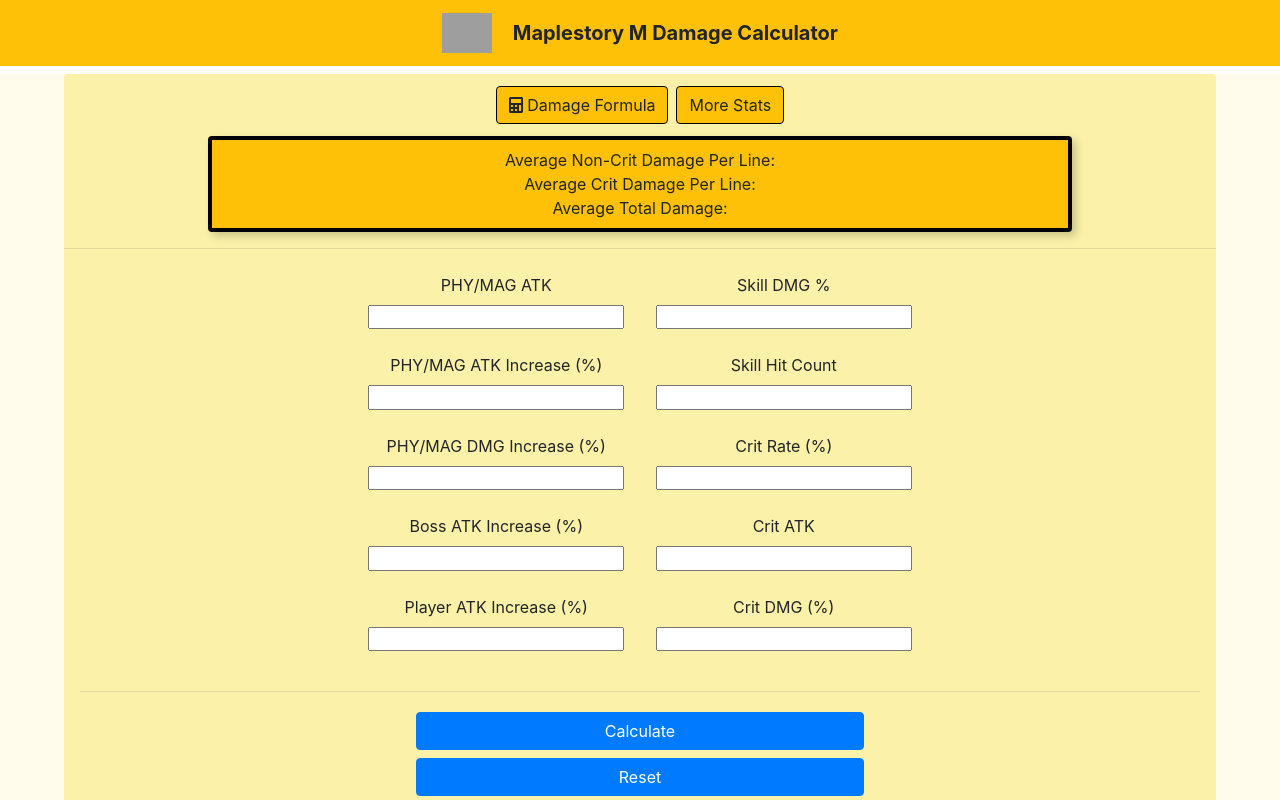
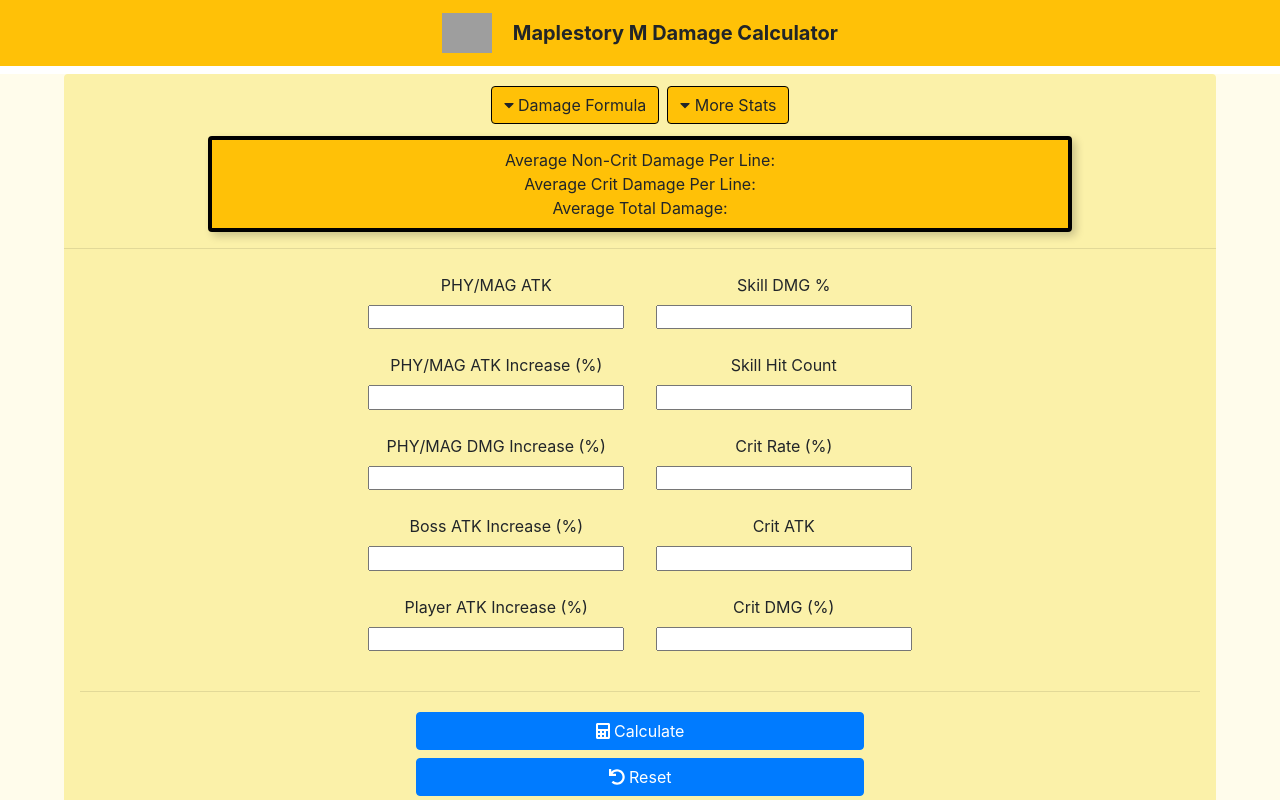
Before and after one commit to robinsongz/maplestorymcalc, a React (Create React App) app: page / in a window 1280 px wide. Built offline with nearby package versions, Linux system fonts and the light colour scheme; grey boxes are pictures that could not be loaded.

Commit message:
added icons

```diff
--- a/src/App.js
+++ b/src/App.js
@@ -1,17 +1,15 @@
 import React, {Component} from 'react';
 import {Atk, AtkIncrease, DmgIncrease, BossAtk, PlayerAtk, SkillDmg, SkillHit, CritRate, CritAtk, CritDmg} from './Components/CalculatorItems';
 import Swal from 'sweetalert2';
-import {CalculateButton, ResetButton } from './Components/Buttons';
+import {CalculateButton, ResetButton, MoreStatsButton, } from './Components/Buttons';
+import {DamageFormula, MoreStats } from './Components/PopUps'
 import DamageChart from './Components/DamageChart';
-import DamageFormula from './Components/DamageFormula';
 import Navbar from './Components/Navbar';
-import MoreStats from './Components/MoreStats';
 import './App.css';
 import { library } from '@fortawesome/fontawesome-svg-core'
-import { FontAwesomeIcon } from '@fortawesome/react-fontawesome'
-import { faCalculator, faTimes, faArrowRight, faArrowDown } from '@fortawesome/free-solid-svg-icons'
+import { faCalculator, faTimes, faArrowRight, faCaretDown, faSave, faUndo} from '@fortawesome/free-solid-svg-icons'
 
-library.add(faCalculator, faTimes, faArrowRight, faArrowDown)
+library.add(faCalculator, faTimes, faArrowRight, faCaretDown, faSave, faUndo )
 
 
 
@@ -36,7 +34,9 @@
                         totalBossDmg: '',
                         totalPlayerDmg: '',
                         damageFormula: false,
-                        moreStats: false
+                        moreStats: false,
+                        saveDamageChart: false,
+                        saveDamage: '',
 
                       }
     }
@@ -130,34 +130,21 @@
     render() {
         const show = (this.state.damageFormula) ? "show" : "" ;
         const hi = (this.state.moreStats) ? "show" : "" ;
-
         return (
             <div onKeyPress={this._handleKeyPress}>
                 <div className="nowrap">
                 <Navbar />
                 </div>
-            <div class="row">
-            <div class="col-md-12">
+
 
                 <div className="bg-washed-yellow mt2">
 
                 <div className="bg-light-yellow w-90 tc center rounded">
                 <div className="tc w-100 h-100 p-2">
-                        <button
-                            className="btn btn-warning ba bw-3 b--black rounded ma1"
-                            type="button"
-                            onClick={this.toggleDamageFormula}
-                        >
-                        <FontAwesomeIcon icon="calculator" /> {" "}
-                        Damage Formula
-                        </button>
-                        <button
-                            className="btn btn-warning ba bw-3 b--black rounded ma1"
-                            type="button"
-                            onClick={this.toggleMoreStats}
-                        >More Stats
-                        </button>
-                        <div className={"collapse navbar-collapse " + show}>
+
+
+                        <MoreStatsButton toggleMoreStats={this.toggleMoreStats} toggleDamageFormula={this.toggleDamageFormula} />
+                    <div className={"collapse navbar-collapse " + show}>
                             <DamageFormula
                                 atk={this.state.atk}
                                 critRate={this.state.critRate}
@@ -170,8 +157,8 @@
                                 skillDmg={this.state.skillDmg}
                                 skillHit={this.state.skillHit}
                             />
-                        </div>
-                     </div>
+                    </div>
+                </div>
                     <div className="tc">
                         <DamageChart
                             totalDmg={this.state.totalDmg}
@@ -179,7 +166,7 @@
                             totalCritDmg={this.state.totalCritDmg}
                         />
                         <div className={"collapse navbar-collapse " + hi}>
-                            <MoreStats
+                        <MoreStats
                                 totalBossDmg={this.state.totalBossDmg}
                                 totalPlayerDmg={this.state.totalPlayerDmg}
                             />
@@ -211,13 +198,13 @@
                     {" "}
                     <div className="tc">
                         <ResetButton refreshPage={this.refreshPage}/>
+
                     </div>
+
 
                 </form>
             </div>
             </div>
-        </div>
-        </div>
         </div>
         )
     }
--- a/src/Components/Buttons.js
+++ b/src/Components/Buttons.js
@@ -1,4 +1,5 @@
-import React , {Component} from 'react'
+import React , {Component} from 'react';
+import { FontAwesomeIcon } from '@fortawesome/react-fontawesome'
 
 class CalculateButton extends Component {
     render() {
@@ -8,6 +9,7 @@
                         type="button"
                         onClick={this.props.damageCalc}
                 >
+                <FontAwesomeIcon icon="calculator" /> {" "}
                 Calculate
                 </button>
             </div>
@@ -22,6 +24,7 @@
                 <button className="btn btn-primary m-1 w-40"
                                 type="button"
                                 onClick={this.props.refreshPage}>
+                        <FontAwesomeIcon icon="undo" /> {" "}
                         Reset
                         </button>
             </div>
@@ -29,18 +32,46 @@
     }
 }
 
-class RecordButton extends Component {
+class SaveButton extends Component {
     render() {
         return (
             <div>
-                <button className="btn btn-primary m-1 w-40"
-                        type="button"
-                        onClick={this.props.recordDamage}>
-                        Record Damage
+                <button
+                    className="btn btn-primary m-1 w-40"
+                    type="button"
+                    onClick={this.props.saveDamage}>
+                <FontAwesomeIcon icon="save" /> {" "}
+                Save Damage
                 </button>
             </div>
         )
     }
 }
 
-export {CalculateButton, ResetButton, RecordButton}
+class MoreStatsButton extends Component {
+    render() {
+        return (
+            <div>
+                <button
+                    className="btn btn-warning ba bw-3 b--black rounded ma1"
+                    type="button"
+                    onClick={this.props.toggleDamageFormula}
+                >
+                <FontAwesomeIcon icon="caret-down" /> {" "}
+                Damage Formula
+                </button>
+                <button
+                    className="btn btn-warning ba bw-3 b--black rounded ma1"
+                    type="button"
+                    onClick={this.props.toggleMoreStats}
+                >
+                <FontAwesomeIcon icon="caret-down" /> {" "}
+                More Stats
+            </button>
+            </div>
+        )
+    }
+}
+
+
+export { CalculateButton, ResetButton, SaveButton, MoreStatsButton, }
--- a/src/Components/MoreStats.js
+++ /dev/null
@@ -1,19 +0,0 @@
-import React, {Component} from 'react';
-
-class MoreStats extends Component {
-    render() {
-        return (
-            <div>
-                <div className="w-75 bg-warning center ba bw2 b--black pa2 ma1 shadow-5 rounded">
-
-            Average Total Boss Damage: {this.props.totalBossDmg}
-                    <br />
-            Average Total Player Damage: {this.props.totalPlayerDmg}
-                    <br />
-        </div>
-            </div>
-        )
-    }
-}
-
-export default MoreStats;
--- a/src/Components/DamageFormula.js
+++ b/src/Components/PopUps.js
@@ -1,5 +1,21 @@
 import React, {Component} from 'react';
 import { FontAwesomeIcon } from '@fortawesome/react-fontawesome'
+
+class MoreStats extends Component {
+    render() {
+        return (
+            <div>
+                <div className="w-75 bg-warning center ba bw2 b--black pa2 ma1 shadow-5 rounded">
+
+            Average Total Boss Damage: {this.props.totalBossDmg}
+                    <br />
+            Average Total Player Damage: {this.props.totalPlayerDmg}
+                    <br />
+        </div>
+            </div>
+        )
+    }
+}
 
 class DamageFormula extends Component {
     render() {
@@ -19,4 +35,4 @@
     }
 }
 
-export default DamageFormula;
+export {MoreStats, DamageFormula,}
```
